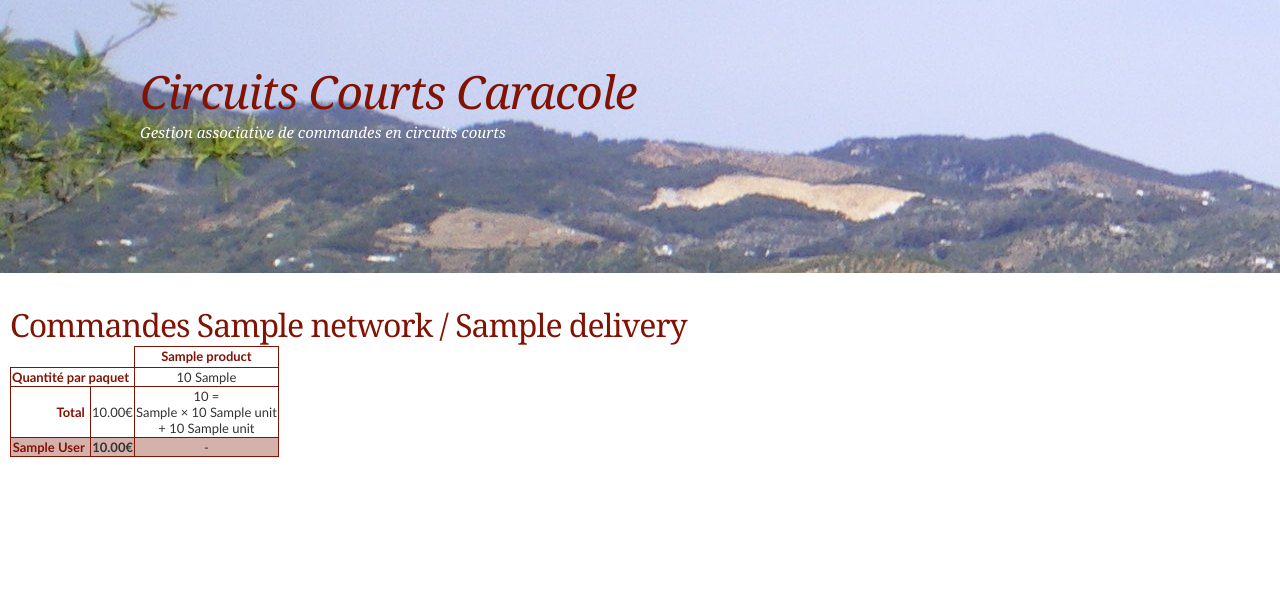
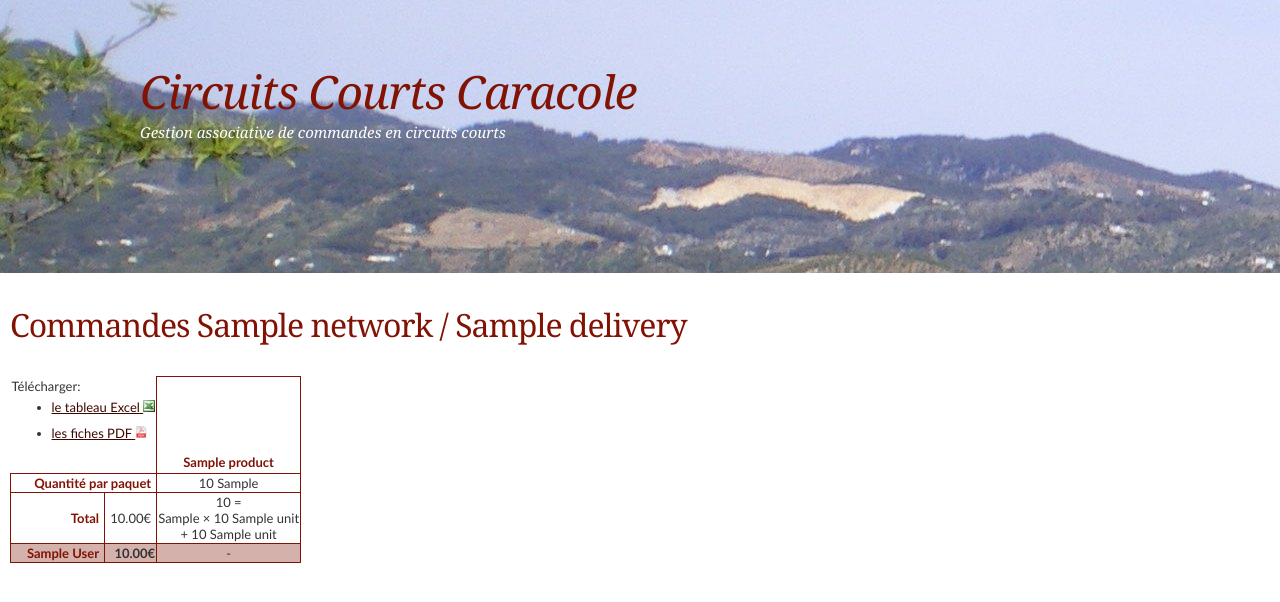
Before and after one commit to fab13n/caracole, a Django app: template floreal/templates/view_purchases.html in a window 1280 px wide. Shown: the top 602 px of the page. Run offline with Django 3.2, Linux system fonts and the light colour scheme; tables that the repository leaves empty hold one stand-in row (values such as "Sample post"); the template is opened without the code that fills it: values that come from a table or form of the project are taken from there, most other values are stand-ins (such as "Sample title", 1, 10 or a date in 2020); parts of the project's set-up code (start-up, migrations or seed data) failed here and were passed over.

Commit message:
convenience links

```diff
--- a/floreal/templates/view_purchases.html
+++ b/floreal/templates/view_purchases.html
@@ -1,5 +1,6 @@
 {% extends "layout_wide.html" %}
 {% load floreal_filters %}
+{% load static %}
 
 {% block head %}
 {% if table|length > 1 %}
@@ -24,6 +25,8 @@
       .subgroup_row, .subgroup_row th { color: white; background-color: #a75a50; font-weight: bold; }
       th.left { white-space: nowrap; }
       tr.one  { background-color: #d5b1ac; }
+      .blank  { text-align: left; }
+      table { margin-top: 30px; }
     </style>
 {% endblock %}
 
@@ -35,7 +38,18 @@
 
     {# Product names #}
     <tr>
-        <td class="blank" colspan="2">{# no product in user name and total columns #}</td>
+        <td class="blank" colspan="2">
+          {# no product in user name and total columns #}
+          {% if table|length > 1 %}
+            <a href="{% url 'view_delivery_purchases_xlsx' delivery=delivery.id %}">Télécharger le tableau Excel <img src="{% static 'images/excel.png' %}"/></a>
+          {% else %}
+            Télécharger:
+            <ul>
+              <li><a href="{% url 'view_subgroup_purchases_xlsx' delivery=delivery.id %}">le tableau Excel <img src="{% static 'images/excel.png' %}"/></a></li>
+              <li><a href="{% url 'view_subgroup_purchases_pdf' delivery=delivery.id %}">les fiches PDF <img src="{% static 'images/pdf.png' %}"/></a></li>
+            </ul>
+          {% endif %}
+        </td>
         {% for pd in products %}
         <th class="top">{{pd.name}}</th>
         {% endfor %}
```
